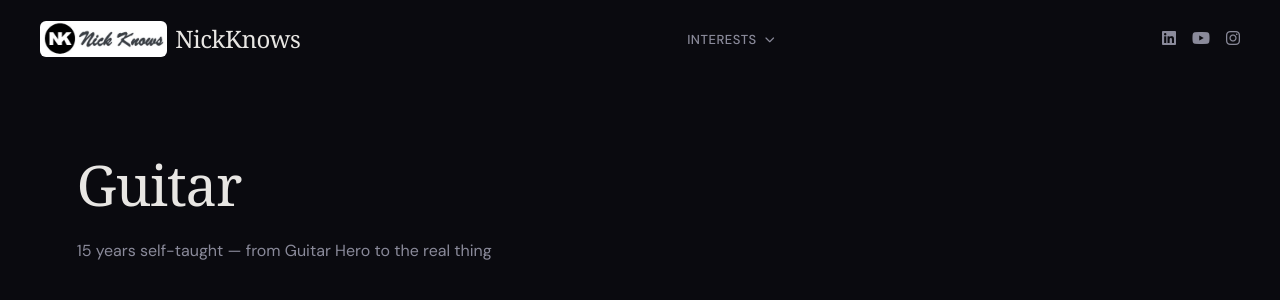
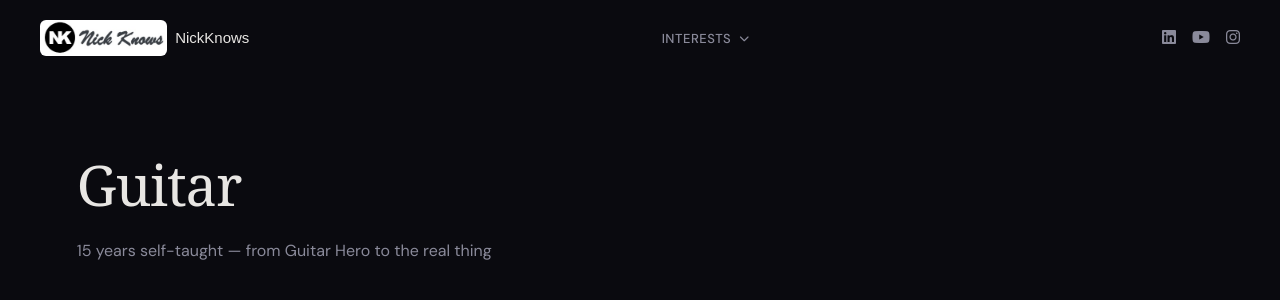
Before and after one commit to Gin-G/NickKnows, a Flask app: page /guitar in a window 1280 px wide. Shown: the top 300 px of the page. Run offline with Flask 3, Linux system fonts and the light colour scheme; some web fonts are replaced.

Commit message:
Try this for fonts

```diff
--- a/app/nickknows/templates/components/navbar.html
+++ b/app/nickknows/templates/components/navbar.html
@@ -2,7 +2,7 @@
     <div class="nk-nav__inner">
         <a href="{{ url_for('home') }}" class="nk-nav__brand">
             <img src="{{ url_for('static', filename='nk_logo.jpg') }}" alt="NickKnows" class="nk-nav__logo">
-            <span class="nk-nav__wordmark">NickKnows</span>
+            <span style='font-family:"brush-script-std",sans-serif;font-weight:400;font-style:normal;'>NickKnows</span>
         </a>
 
         <div class="nk-nav__links" id="navLinks">
--- a/app/nickknows/templates/home.html
+++ b/app/nickknows/templates/home.html
@@ -12,7 +12,7 @@
     <div class="hero__ambient hero__ambient--2"></div>
 
     <div class="hero__content fade-in">
-        <h1 style='font-family:"brush-script-std",sans-serif;font-weight:400;font-style:normal;'>
+        <h1 style='font-family:"brush-script-std",sans-serif;font-weight:400;font-style:normal;font-size: x-large;'>
             Nick <em>Knows</em>
         </h1>
 
```
